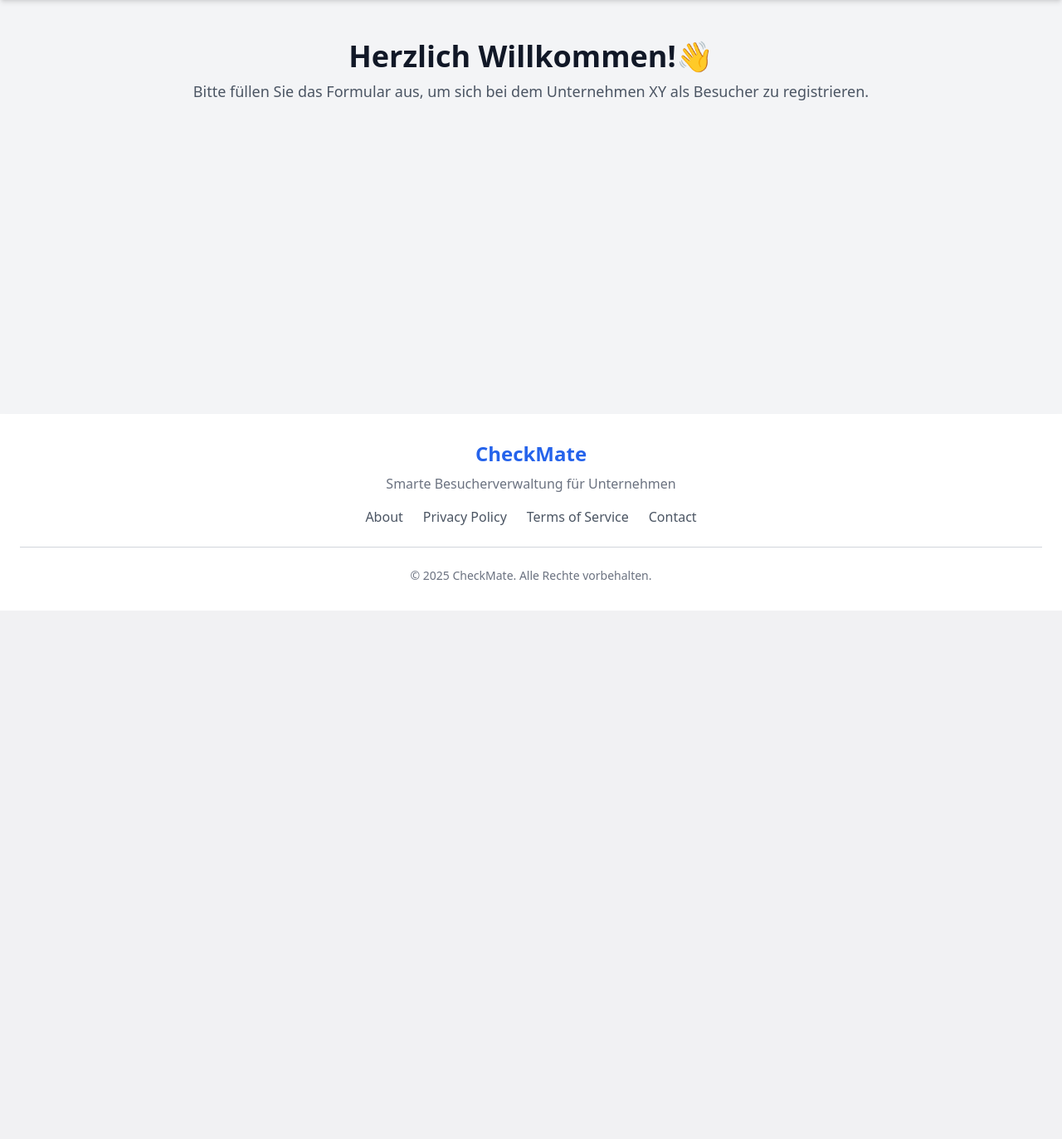
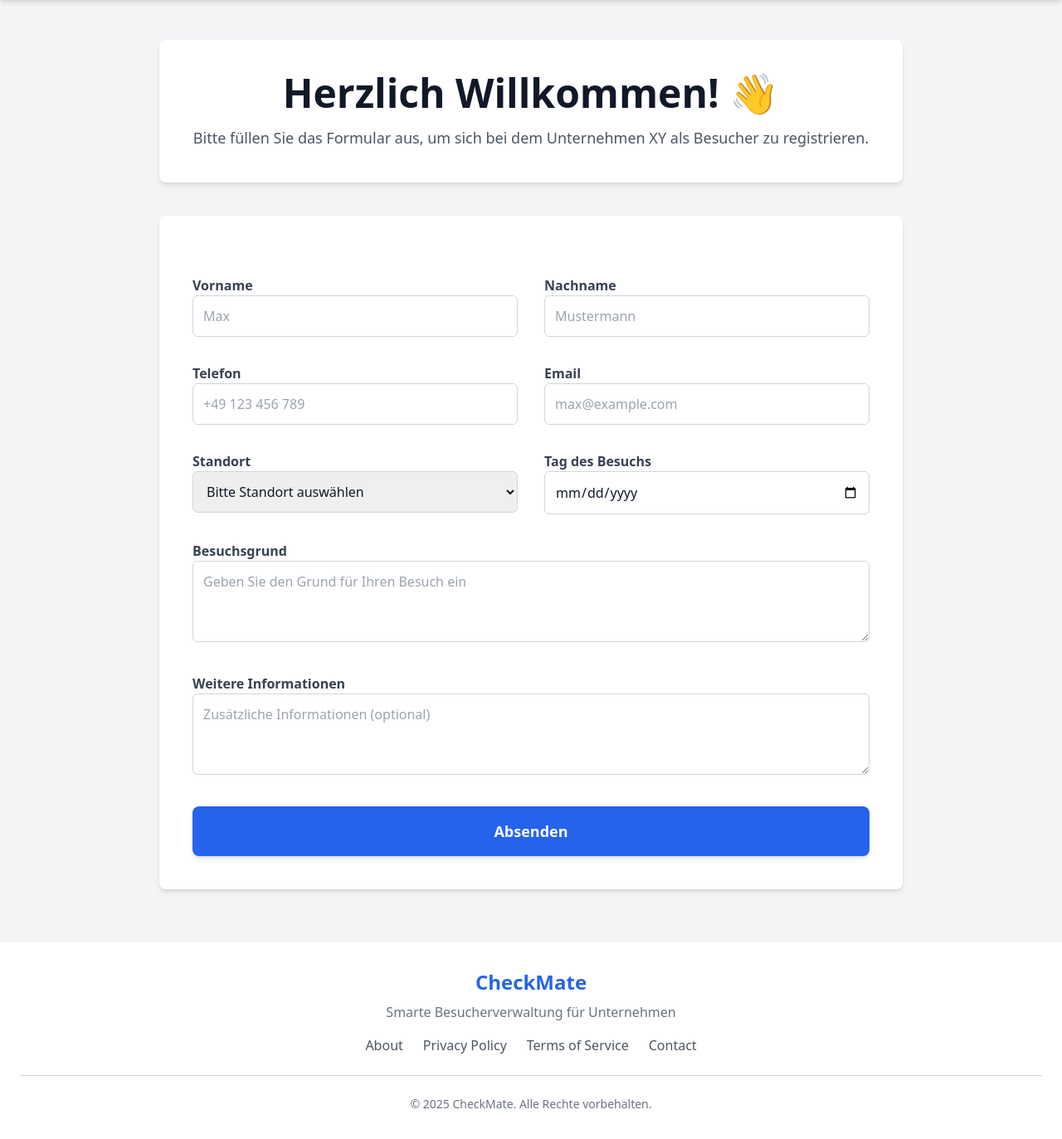
Before and after one commit to gokayyavuz/checkmate-visitor-management, a Django app: page / in a window 1280 px wide. Shown: the part 64-1437 px from the top of the page at 83% size. Before the commit the page ends 800 px from the top, so only its background shows below. Run offline with Django 4.2, Linux system fonts and the light colour scheme; some libraries are stand-ins or nearby versions.

Commit message:
First Form is finished designed

```diff
--- /dev/null
+++ b/main/forms.py
@@ -0,0 +1,7 @@
+from django import forms
+from . import models
+
+class RegisterVisitor(forms.ModelForm):
+    class Meta:
+        model = models.Besucher
+        fields = ['vorname', 'nachname', 'telefon', 'email', 'standort', 'besuchstag', 'besuchsgrund', 'weitere_informationen']
--- a/main/models.py
+++ b/main/models.py
@@ -17,7 +17,7 @@ class Besucher(models.Model):
     standort = models.CharField(choices=STANDORTE, max_length=50, blank=False, null=False)
     besuchstag = models.DateField(default=date.today, blank=False, null=False)
     besuchsgrund = models.TextField(blank=False, null=False)
-    weitere_informationen = models.TextField(blank=False, null=False)
+    weitere_informationen = models.TextField()
 
     def __str__(self):
         return f"{self.vorname} {self.nachname} - {self.standort}"
--- a/main/templates/main/base.html
+++ b/main/templates/main/base.html
@@ -3,7 +3,7 @@
 <head>
     <meta charset="UTF-8">
     <meta name="viewport" content="width=device-width, initial-scale=1.0">
-    <title>CheckMate</title>
+    <title>{% block title %}CheckMate {% endblock title %}</title>
     <link rel="icon" type="image/png" href="static/main/favicon.png">
     <script src="https://cdn.tailwindcss.com"></script>
 </head>
@@ -33,6 +33,8 @@
         </div>
         {% endblock header %}
     </div>
+    {% block content %}
+    {% endblock content %}
 
     <!-- Footer -->
     <footer class="bg-white shadow-md w-full mt-auto">
--- a/main/templates/main/finishView.html
+++ b/main/templates/main/finishView.html
@@ -23,7 +23,8 @@
             <li><strong>Besuchsdatum:</strong> 10. April 2024</li>
         </ul>
     </div>
-
+{% block content %}
+{% endblock content %}
     <!-- Button zurück zur Startseite -->
     <div class="mt-6">
         <a href="/" class="bg-blue-600 text-white px-6 py-2 rounded-lg shadow hover:bg-blue-700">
--- a/main/templates/main/formular.html
+++ b/main/templates/main/formular.html
@@ -1,9 +1,74 @@
 {% extends 'main/base.html' %}
-<div class="flex-1 container mx-auto mt-12 px-6">
-    {% block header %}
+{% load static %}
+
+{% block header %}
+<div class="container mx-auto max-w-4xl bg-white p-10 rounded-lg shadow-md">
     <div class="text-center">
-        <h2 class="text-4xl font-bold text-gray-900">Herzlich Willkommen!👋</h2>
-        <p class="mt-2 text-lg text-gray-600">Bitte füllen Sie das Formular aus, um sich bei dem Unternehmen XY als Besucher zu registrieren.</p>
+        <h2 class="text-5xl font-bold text-gray-900">Herzlich Willkommen! 👋</h2>
+        <p class="mt-4 text-lg text-gray-600">
+            Bitte füllen Sie das Formular aus, um sich bei dem Unternehmen XY als Besucher zu registrieren.
+        </p>
     </div>
-    {% endblock header %}
 </div>
+{% endblock %}
+
+{% block content %}
+<div class="container mx-auto max-w-4xl mt-10 bg-white p-10 rounded-lg shadow-md mb-16">
+    <form action="{% url 'formular' %}" method="post" enctype="multipart/form-data" class="space-y-8">
+        {% csrf_token %}
+
+        <!-- Grid Layout für Felder -->
+        <div class="grid grid-cols-1 md:grid-cols-2 gap-8">
+            <div class="w-full">
+                <label class="label label-text font-semibold text-gray-700" for="vorname">Vorname</label>
+                <input type="text" name="vorname" id="vorname" placeholder="Max" class="input w-full border border-gray-300 p-3 rounded-md focus:ring-2 focus:ring-blue-500" />
+            </div>
+
+            <div class="w-full">
+                <label class="label label-text font-semibold text-gray-700" for="nachname">Nachname</label>
+                <input type="text" name="nachname" id="nachname" placeholder="Mustermann" class="input w-full border border-gray-300 p-3 rounded-md focus:ring-2 focus:ring-blue-500" />
+            </div>
+
+            <div class="w-full">
+                <label class="label label-text font-semibold text-gray-700" for="telefon">Telefon</label>
+                <input type="text" name="telefon" id="telefon" placeholder="+49 123 456 789" class="input w-full border border-gray-300 p-3 rounded-md focus:ring-2 focus:ring-blue-500" />
+            </div>
+
+            <div class="w-full">
+                <label class="label label-text font-semibold text-gray-700" for="email">Email</label>
+                <input type="email" name="email" id="email" placeholder="max@example.com" class="input w-full border border-gray-300 p-3 rounded-md focus:ring-2 focus:ring-blue-500" />
+            </div>
+
+            <div class="w-full">
+                <label class="label label-text font-semibold text-gray-700" for="standort">Standort</label>
+                <select name="standort" id="standort" class="input w-full border border-gray-300 p-3 rounded-md focus:ring-2 focus:ring-blue-500">
+                    <option value="" disabled selected>Bitte Standort auswählen</option>
+                    <option value="München">München</option>
+                    <option value="Berlin">Berlin</option>
+                    <option value="Hamburg">Hamburg</option>
+                    <option value="Stuttgart">Stuttgart</option>
+                </select>
+            </div>
+
+            <div class="w-full">
+                <label class="label label-text font-semibold text-gray-700" for="besuchstag">Tag des Besuchs</label>
+                <input type="date" name="besuchstag" id="besuchstag" class="input w-full border border-gray-300 p-3 rounded-md focus:ring-2 focus:ring-blue-500" />
+            </div>
+        </div>
+
+        <div class="w-full">
+            <label class="label label-text font-semibold text-gray-700" for="besuchsgrund">Besuchsgrund</label>
+            <textarea name="besuchsgrund" id="besuchsgrund" rows="3" placeholder="Geben Sie den Grund für Ihren Besuch ein" class="input w-full border border-gray-300 p-3 rounded-md focus:ring-2 focus:ring-blue-500"></textarea>
+        </div>
+
+        <div class="w-full">
+            <label class="label label-text font-semibold text-gray-700" for="weitere_informationen">Weitere Informationen</label>
+            <textarea name="weitere_informationen" id="weitere_informationen" rows="3" placeholder="Zusätzliche Informationen (optional)" class="input w-full border border-gray-300 p-3 rounded-md focus:ring-2 focus:ring-blue-500"></textarea>
+        </div>
+
+        <button type="submit" class="w-full bg-blue-600 text-white py-4 rounded-lg shadow-md hover:bg-gray-800 transition text-lg font-semibold">
+            Absenden
+        </button>
+    </form>
+</div>
+{% endblock %}
--- a/main/views.py
+++ b/main/views.py
@@ -1,11 +1,15 @@
 from django.shortcuts import render
+from .models import Besucher
 from django.http import HttpResponse
+from . import forms
 
 # Create your views here.
 
 def formular(response):
-    return render(response, 'main/formular.html')
+    form = forms.RegisterVisitor()
+    return render(response, 'main/formular.html', {'form': form})
 
 
 def finishView(response):
-    return render(response, 'main/finishView.html')
+    besucher = Besucher.objects.get()
+    return render(response, 'main/finishView.html', {"bs": besucher})
```
